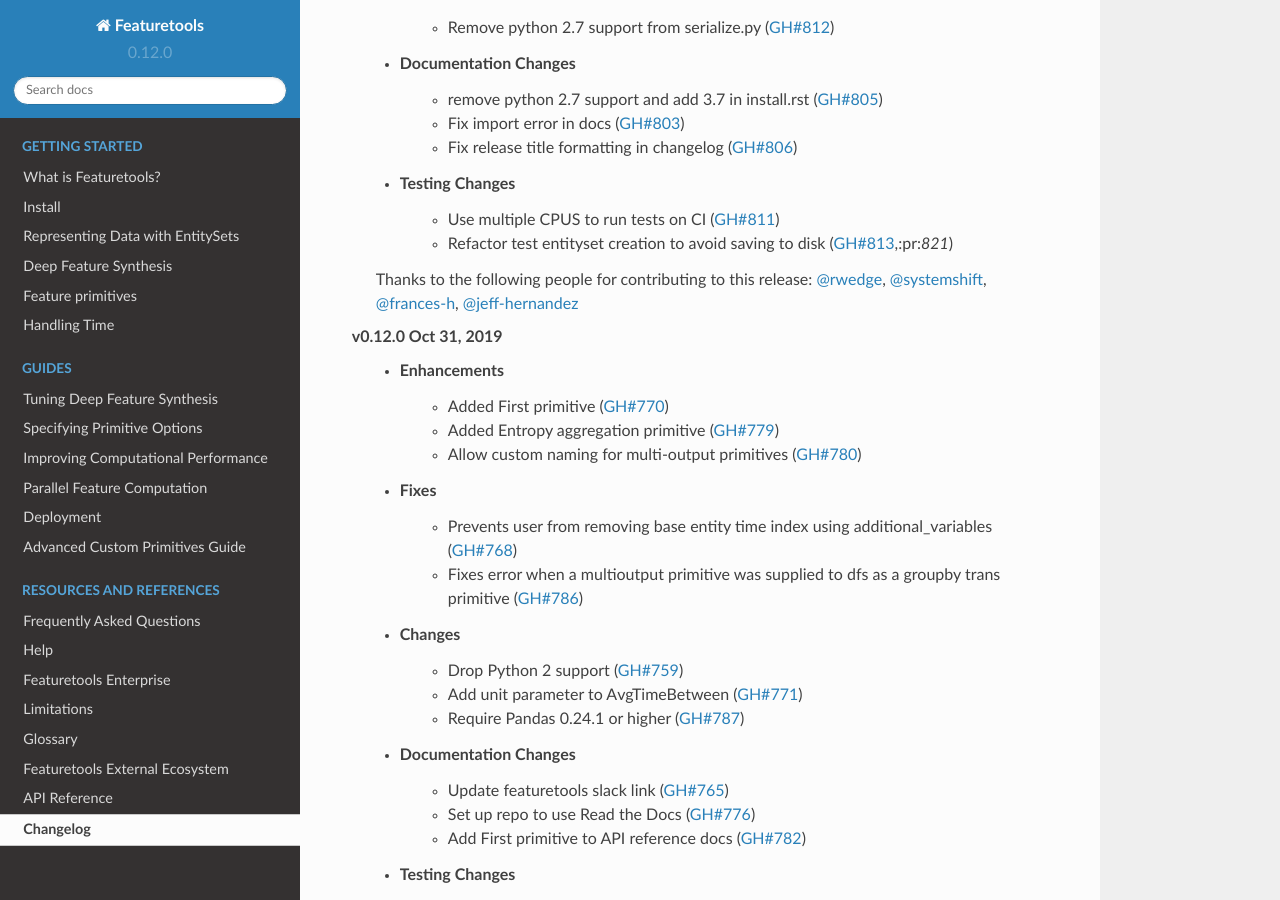
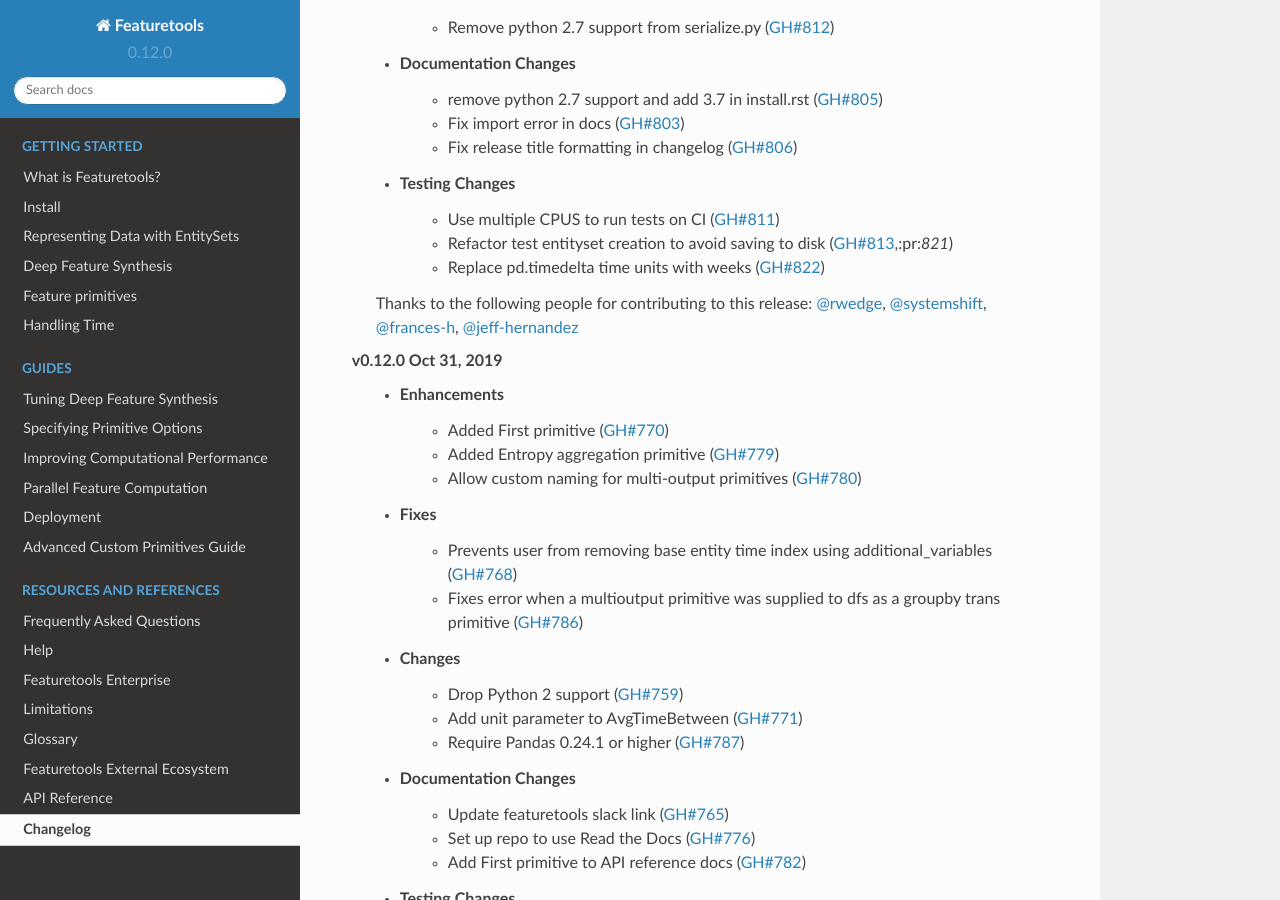
Before and after one commit to alteryx/featuretools, a Sphinx documentation site: the page built from docs/source/changelog.rst, in a window 1280 px wide and 900 px high, scrolled down 379 px. Built offline with Sphinx 7.4.7 and the Read the Docs theme 2.0.0, drawn with Linux system fonts in a browser that asks for light colours; pages that are not in the unit, such as notebooks, are missing from menus.

Commit message:
update changelog

```diff
--- a/docs/source/changelog.rst
+++ b/docs/source/changelog.rst
@@ -16,6 +16,7 @@
     * Testing Changes
         * Use multiple CPUS to run tests on CI (:pr:`811`)
         * Refactor test entityset creation to avoid saving to disk (:pr:`813`,:pr:`821`)
+        * Replace pd.timedelta time units with weeks (:pr:`822`)
 
     Thanks to the following people for contributing to this release:
     :user:`rwedge`, :user:`systemshift`, :user:`frances-h`, :user:`jeff-hernandez`
```
